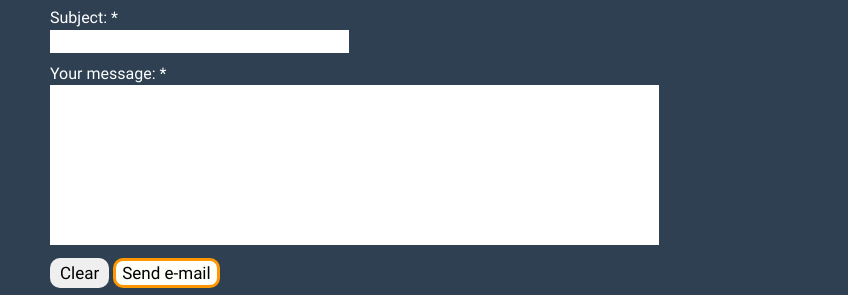
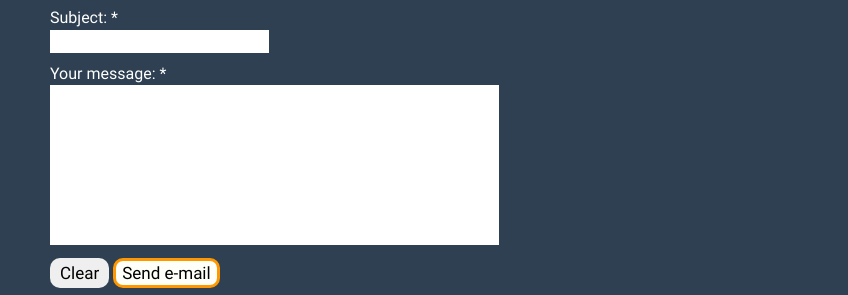
Before and after one commit to uxdesignerhector/portfolio, a plain HTML site: page index.html in a window 1280 px wide. Shown: the part 3372-3667 px from the top of the page, 0-848 px from the left. Drawn offline with Linux system fonts and the light colour scheme.

Commit message:
Fixed an error that was causing graphical bugs in chrome browser

```diff
--- a/index.html
+++ b/index.html
@@ -685,7 +685,7 @@
 						<label class="contact-form__label" >Subject: *</label>
 						<input class="contact-form__input contactFormInput" type="text" name="subject" required onfocus="contactForm.activateLabel(1)" onfocusout="contactForm.deactivateLabel(1)">
 							<label class="contact-form__label">Your message: *</label>
-							<textarea id="contactFormTextArea" name="message" class="contact-form__textarea contactFormInput" cols="50" rows="10" required onfocus="contactForm.activateLabel(2);" onfocusout="contactForm.deactivateLabel(2)"></textarea>
+							<textarea id="contactFormTextArea" name="message" class="contact-form__textarea contactFormInput" cols="30" rows="10" required onfocus="contactForm.activateLabel(2);" onfocusout="contactForm.deactivateLabel(2)"></textarea>
 							<input id="contactFormButtonClearText" class="contact-form__button contact-form__button--clear" type="button" value="Clear">
 							<input class="contact-form__button contact-form__button--send" type="submit" value="Send e-mail">
 					</form>
--- a/main.css
+++ b/main.css
@@ -1448,7 +1448,7 @@ color: white;
     justify-content: space-between;
     align-items: center;
     flex:1;
-    height: 100%;
+    /* height: 100%; */
 }
 
 .project-card__body-text-title {
@@ -1829,13 +1829,9 @@ margin-top: 10px;
     border: #ffffff00 3px solid;
 }
 
-.contact-form__input, .contact-form__textarea {
-transition: border-radius ease-in 100ms;
-}
 
 .contact-form__input:focus, .contact-form__textarea:focus {
     border: #ff9800 3px solid;
-    border-radius: 5px;
 }
 
 .contact-form__button{
@@ -1845,7 +1841,7 @@ transition: border-radius ease-in 100ms;
     font-size: 17px;
     font-family: 'Roboto', sans-serif;
     border: 4px #ffffff00 solid;
-cursor: pointer;
+    cursor: pointer;
 }
 
 .contact-form__button--send{
```
